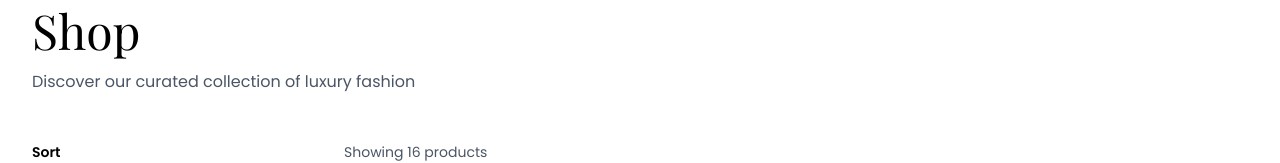
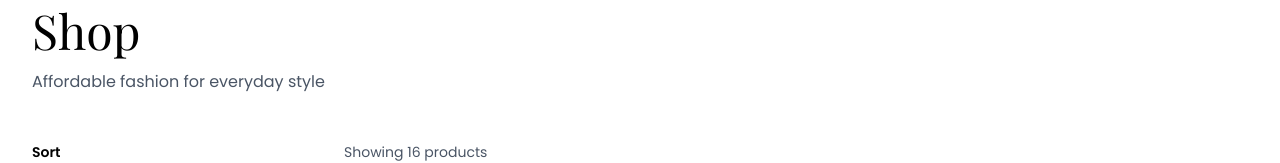
Before and after one commit to davisbryan595-lang/everything-under-the-sun, a Next.js app: page /shop in a window 1280 px wide. Shown: the part 123-286 px from the top of the page. Built offline with nearby package versions, Linux system fonts and the light colour scheme; a web font is replaced by a local one.

Commit message:
completionId: cgen-69280c423b0c4a74bf73d282b2b14910
cgen-69280c423b0c4a74bf73d282b2b14910

```diff
--- a/app/shop/page.tsx
+++ b/app/shop/page.tsx
@@ -242,7 +242,7 @@ export default function ShopPage() {
         {/* Page Header */}
         <div className="max-w-7xl mx-auto px-4 sm:px-6 lg:px-8 py-12">
           <h1 className="font-serif text-5xl text-black mb-4">Shop</h1>
-          <p className="text-gray-600">Discover our curated collection of luxury fashion</p>
+          <p className="text-gray-600">Affordable fashion for everyday style</p>
         </div>
 
         {/* Shop Grid */}
```
